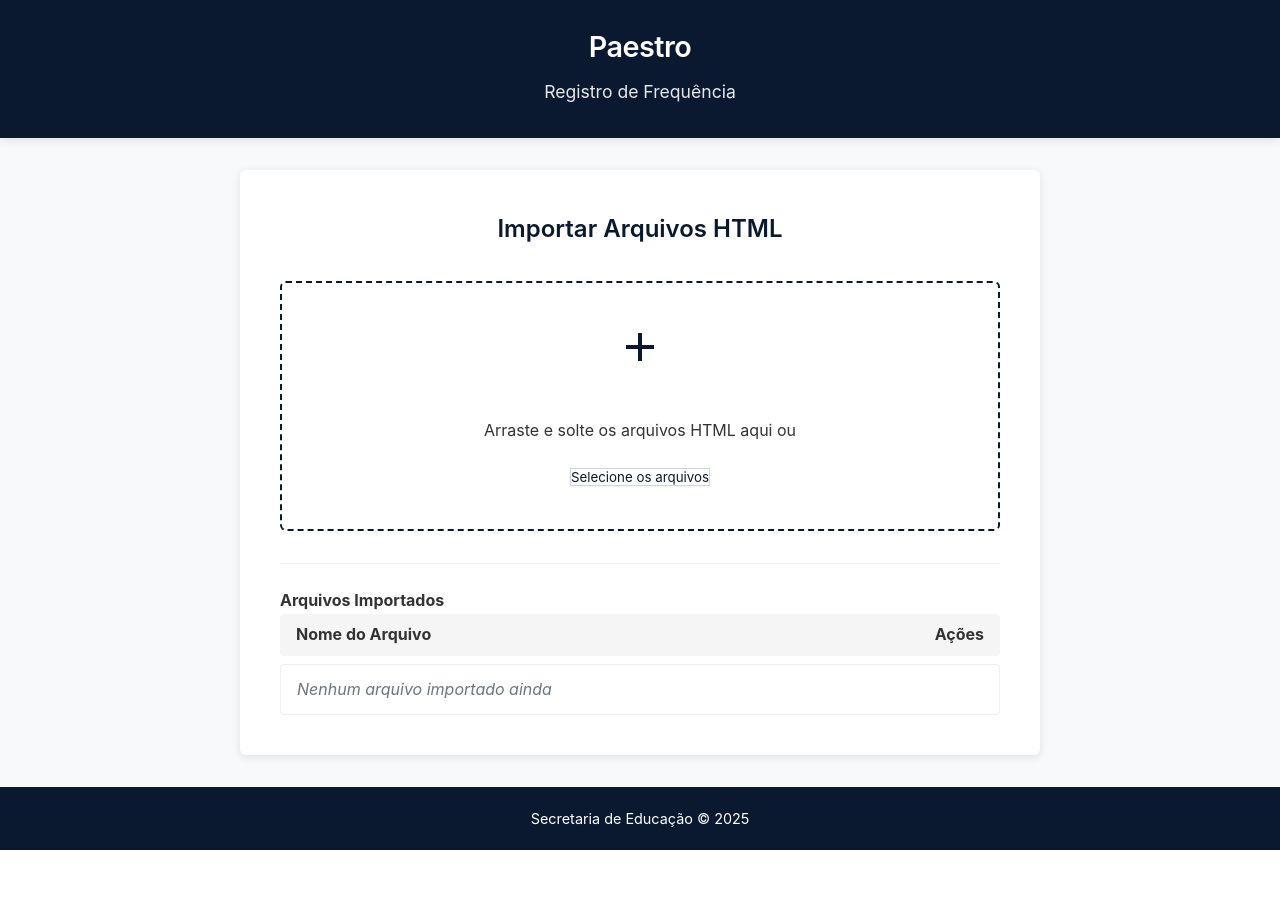
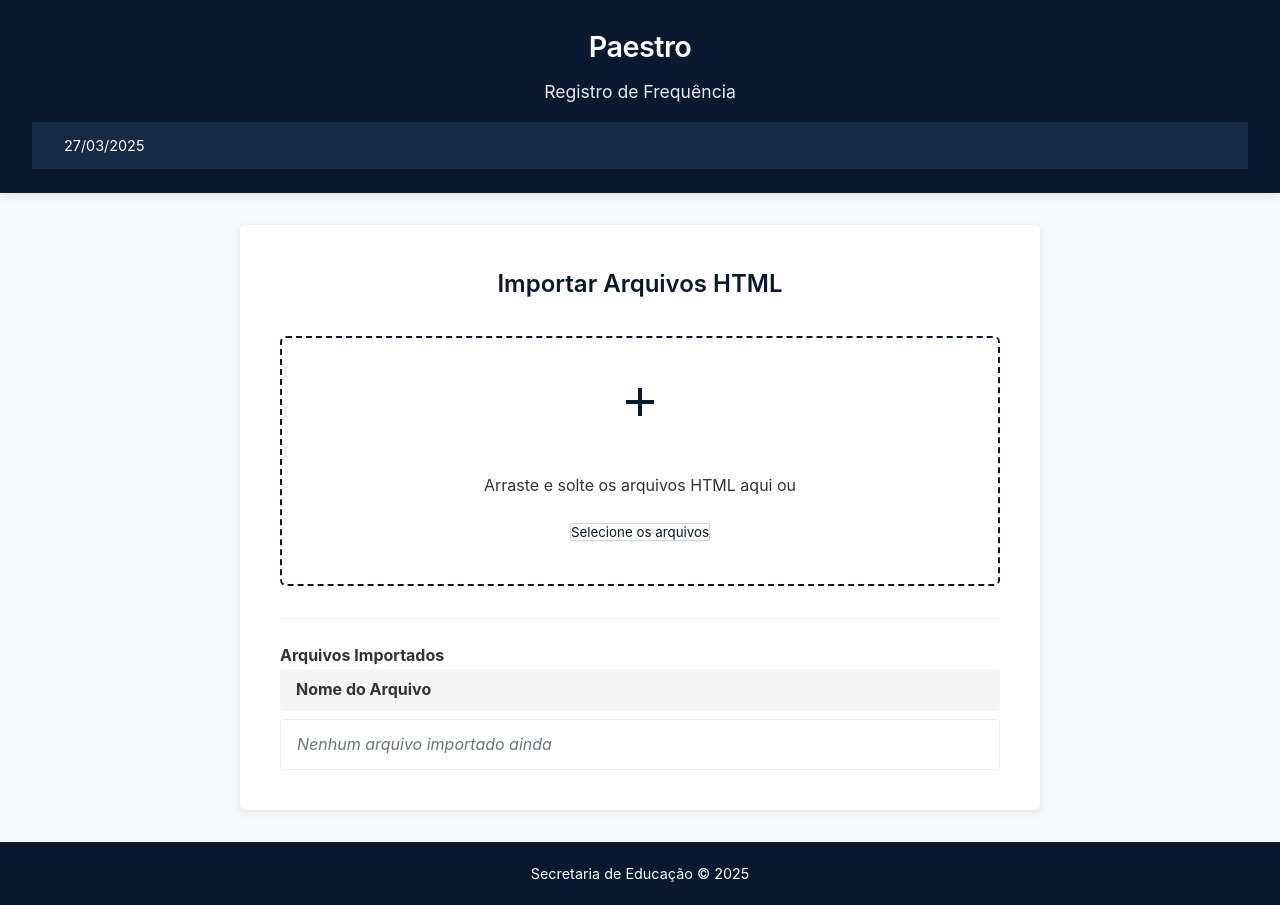
Before and after one commit to Guilherme5412/Paestro, a Flask app: page /importar in a window 1280 px wide. Before the commit the page ends 850 px from the top, so only its background shows below. Run offline with Flask 3, Linux system fonts and the light colour scheme.

Commit message:
Cabeçalho importar

```diff
--- a/static/js/importar.js
+++ b/static/js/importar.js
@@ -9,9 +9,16 @@ document.addEventListener('DOMContentLoaded', function() {
     const escolasCount = document.getElementById('escolas-count');
     const goToChamadaBtn = document.getElementById('go-to-chamada');
     const importedFilesList = document.getElementById('imported-files-list');
+    const dataAtualElement = document.getElementById('data-atual');
+    const nomeUsuarioElement = document.getElementById('nome-usuario');
 
     // Estado para armazenar arquivos selecionados
     let selectedFiles = [];
+
+    // Exibe data atual e usuário
+    const hoje = new Date();
+    dataAtualElement.textContent = hoje.toLocaleDateString('pt-BR');
+    nomeUsuarioElement.textContent = localStorage.getItem('paestro_usuario') || '';
 
     // Prevenir comportamentos padrão para drag and drop
     ['dragenter', 'dragover', 'dragleave', 'drop'].forEach(eventName => {
--- a/templates/chamada.html
+++ b/templates/chamada.html
@@ -20,7 +20,7 @@
 
     <main>
         <div class="chamada-container">
-            <h3>Registro de Chamada</h3>
+            <h3>Chamada</h3>
 
             <div class="filtros">
                 <div class="form-group">
--- a/templates/importar.html
+++ b/templates/importar.html
@@ -11,6 +11,10 @@
     <header>
         <h1>Paestro</h1>
         <h2>Registro de Frequência</h2>
+        <div class="header-info">
+            <span id="data-atual">26 de Março de 2025</span>
+            <span id="nome-usuario">Usuário: Admin</span>
+        </div>
     </header>
 
     <main>
@@ -32,7 +36,6 @@
                 <h4>Arquivos Importados</h4>
                 <div class="imported-files-header">
                     <span>Nome do Arquivo</span>
-                    <span>Ações</span>
                 </div>
                 <ul id="imported-files-list">
                     <!-- Itens serão adicionados dinamicamente -->
```
